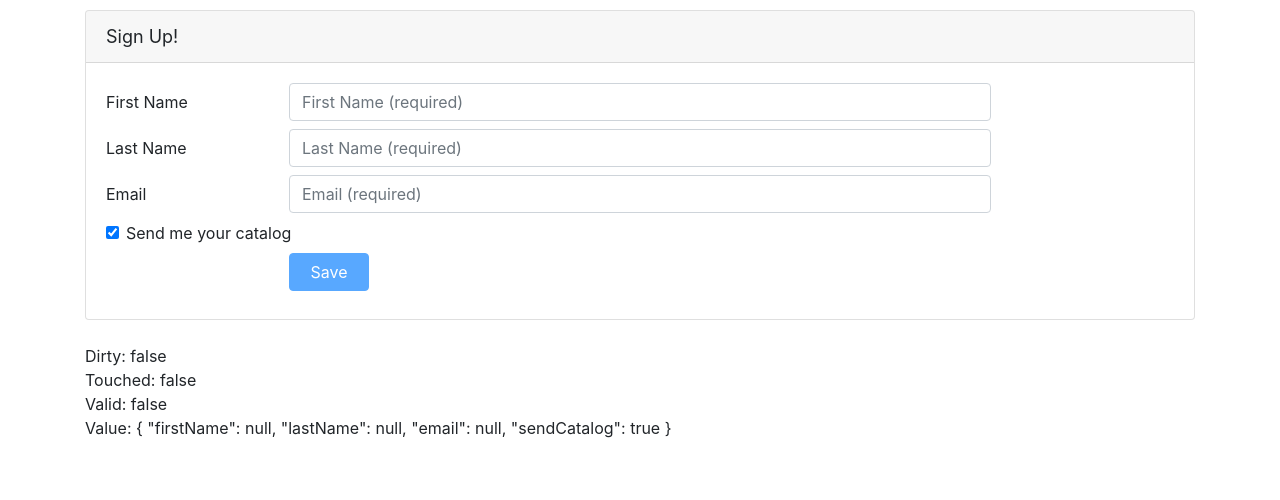
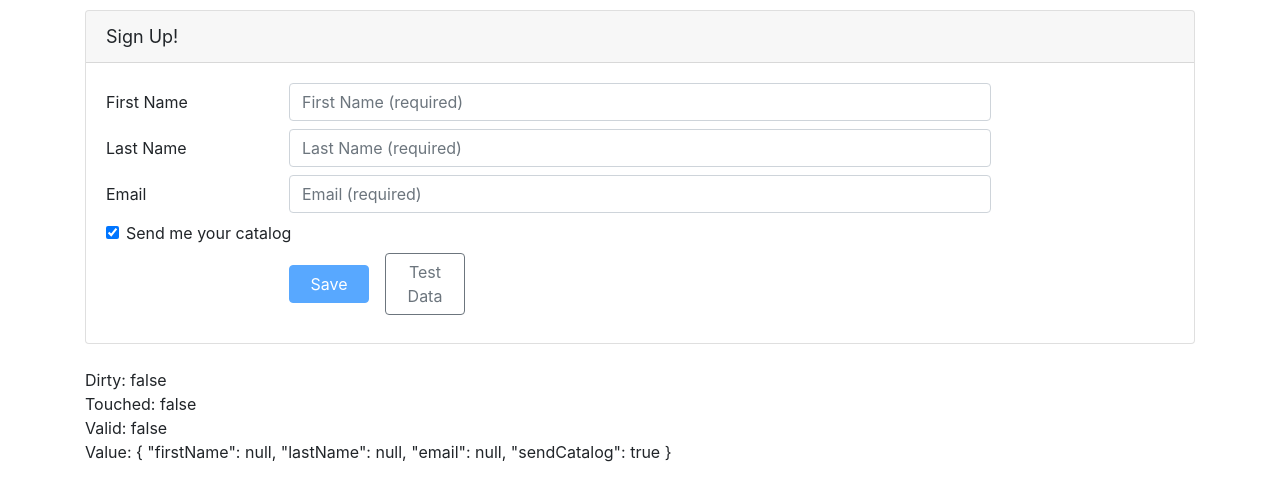
Before and after one commit to yadavsudhir405/angular-form, an Angular app in the folder Demo-Start/: page / in a window 1280 px wide. Shown: the top 500 px of the page. Built offline with nearby package versions, Linux system fonts and the light colour scheme.

Commit message:
Prepoulate formControl value with setValue method

```diff
--- a/Demo-Start/src/app/customers/customer.component.html
+++ b/Demo-Start/src/app/customers/customer.component.html
@@ -195,6 +195,12 @@
                   [disabled]="!customerFormGroup.valid">
             Save
           </button>
+          <button class="btn btn-outline-secondary"
+                  (click)="populateData()"
+                  type="submit"
+                  style="width:80px">
+            Test Data
+          </button>
         </div>
       </div>
     </form>
--- a/Demo-Start/src/app/customers/customer.component.ts
+++ b/Demo-Start/src/app/customers/customer.component.ts
@@ -28,4 +28,13 @@ export class CustomerComponent implements OnInit {
     console.log(this.customer);
     console.log('Saved: ' + JSON.stringify(this.customer));
   }
+
+  populateData() {
+    this.customerFormGroup.setValue({
+      firstName: 'Test',
+      lastName: 'Test',
+      email: 'abc@test.com',
+      sendCatalog: true
+    });
+  }
 }
```
